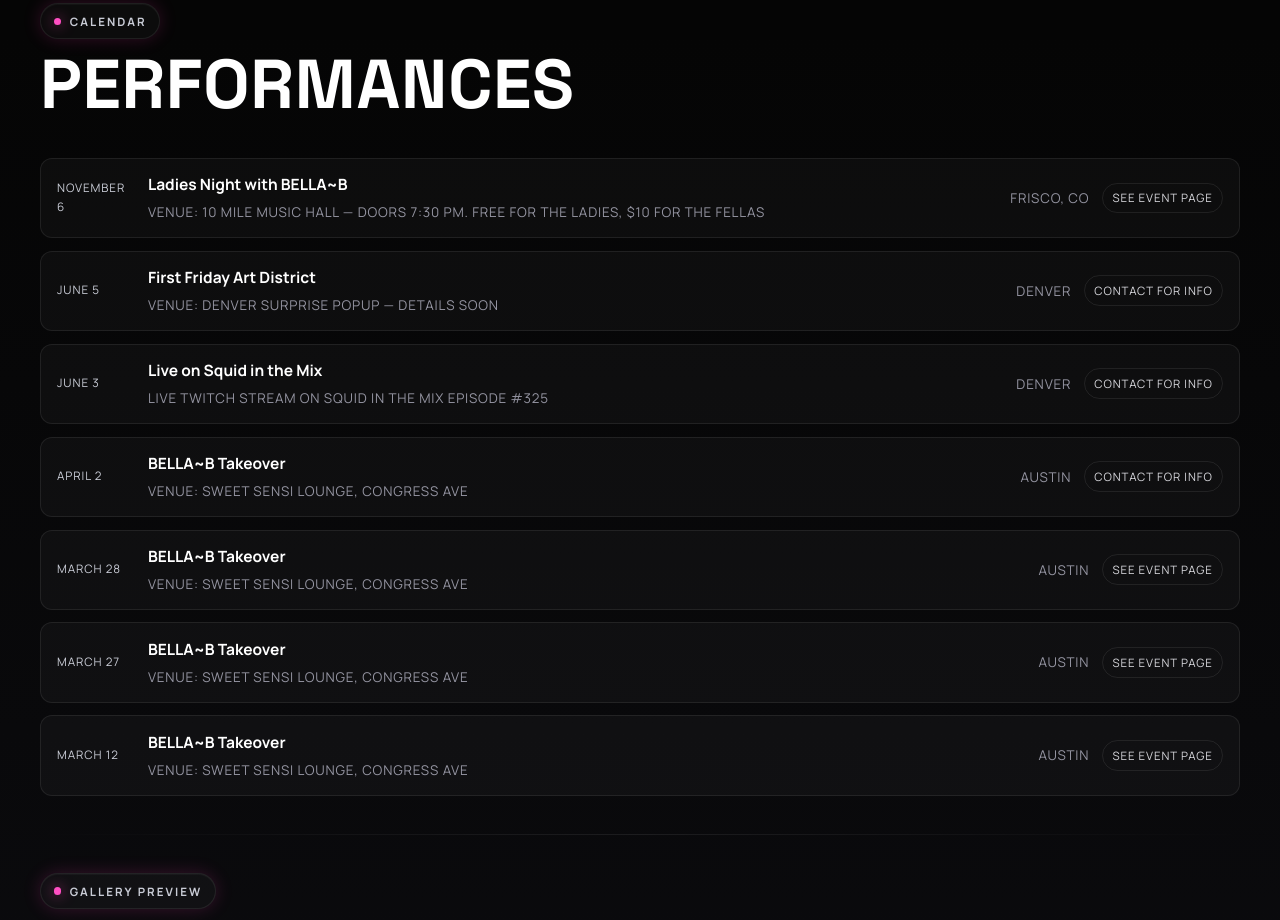
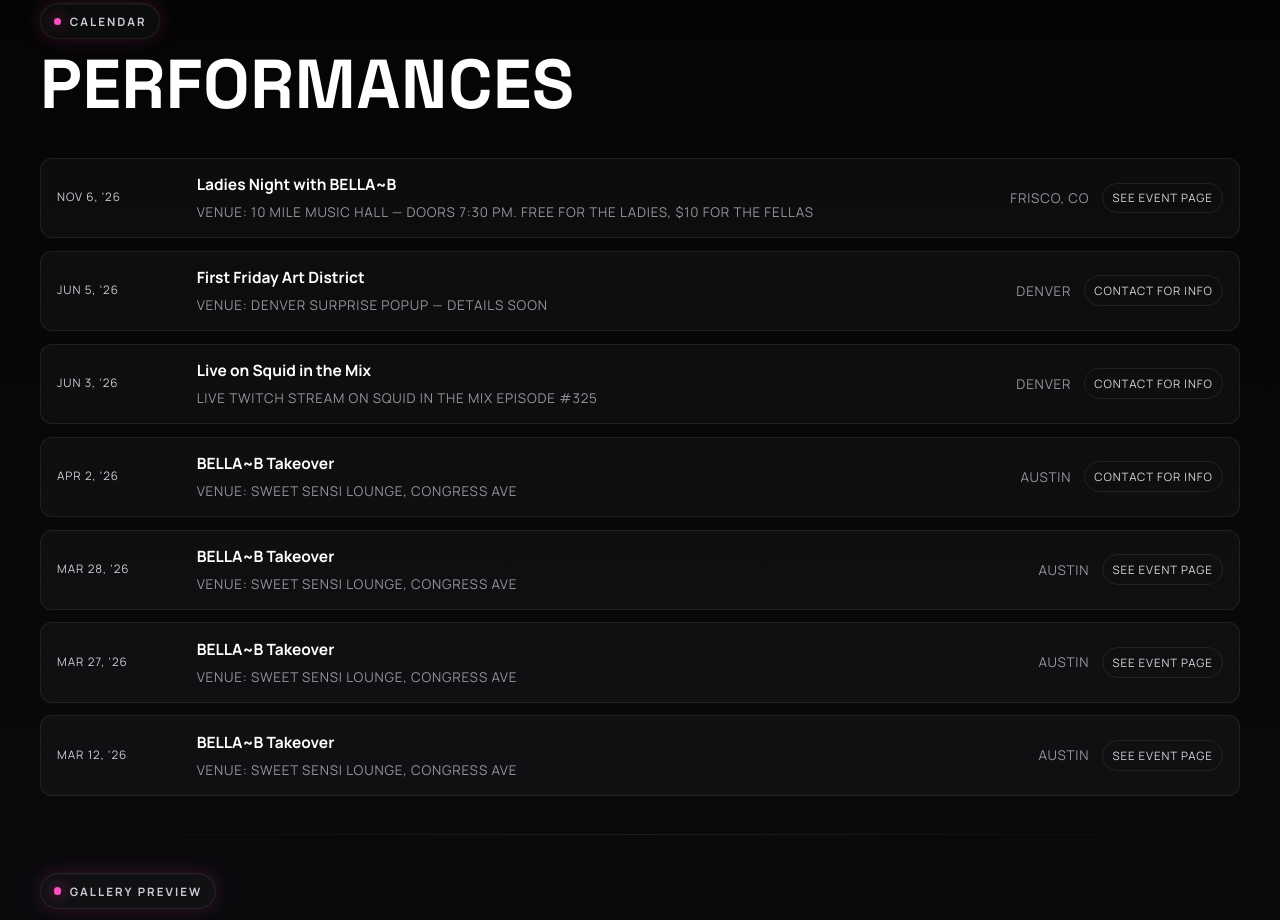
Before and after one commit to jasoncookdesign/djbellab, a plain HTML site: page index.html in a window 1280 px wide. Shown: the part 2930-3850 px from the top of the page. Drawn offline with Linux system fonts and the light colour scheme.

Commit message:
feat: format calendar dates as MMM d, 'YY

```diff
--- a/index.html
+++ b/index.html
@@ -164,7 +164,7 @@
           </header>
           <ul class="event-row reveal">
             <li>
-              <time datetime="2026-11-06">November 6</time>
+              <time datetime="2026-11-06">Nov 6, '26</time>
               <div class="event-main">
                 <strong>Ladies Night with BELLA~B</strong>
                 <span>Venue: 10 Mile Music Hall — Doors 7:30 PM. Free for the ladies, $10 for the fellas</span>
@@ -174,7 +174,7 @@
                 page</a>
             </li>
             <li>
-              <time datetime="2026-06-05">June 5</time>
+              <time datetime="2026-06-05">Jun 5, '26</time>
               <div class="event-main">
                 <strong>First Friday Art District</strong>
                 <span>Venue: Denver Surprise Popup — details soon</span>
@@ -183,7 +183,7 @@
               <a class="event-link" href="mailto:booking@djbellab.com">Contact for info</a>
             </li>
             <li>
-              <time datetime="2026-06-03">June 3</time>
+              <time datetime="2026-06-03">Jun 3, '26</time>
               <div class="event-main">
                 <strong>Live on Squid in the Mix</strong>
                 <span>LIVE TWITCH stream on Squid in the Mix Episode #325</span>
@@ -192,7 +192,7 @@
               <a class="event-link" href="mailto:booking@djbellab.com">Contact for info</a>
             </li>
             <li>
-              <time datetime="2026-04-02">April 2</time>
+              <time datetime="2026-04-02">Apr 2, '26</time>
               <div class="event-main">
                 <strong>BELLA~B Takeover</strong>
                 <span>Venue: Sweet Sensi Lounge, Congress Ave</span>
@@ -201,7 +201,7 @@
               <a class="event-link" href="mailto:booking@djbellab.com">Contact for info</a>
             </li>
             <li>
-              <time datetime="2026-03-28">March 28</time>
+              <time datetime="2026-03-28">Mar 28, '26</time>
               <div class="event-main">
                 <strong>BELLA~B Takeover</strong>
                 <span>Venue: Sweet Sensi Lounge, Congress Ave</span>
@@ -211,7 +211,7 @@
                 page</a>
             </li>
             <li>
-              <time datetime="2026-03-27">March 27</time>
+              <time datetime="2026-03-27">Mar 27, '26</time>
               <div class="event-main">
                 <strong>BELLA~B Takeover</strong>
                 <span>Venue: Sweet Sensi Lounge, Congress Ave</span>
@@ -221,7 +221,7 @@
                 page</a>
             </li>
             <li>
-              <time datetime="2026-03-12">March 12</time>
+              <time datetime="2026-03-12">Mar 12, '26</time>
               <div class="event-main">
                 <strong>BELLA~B Takeover</strong>
                 <span>Venue: Sweet Sensi Lounge, Congress Ave</span>
--- a/styles.css
+++ b/styles.css
@@ -687,7 +687,7 @@ img {
 .event-row li {
   position: relative;
   display: grid;
-  grid-template-columns: 8ch 1fr auto auto;
+  grid-template-columns: 13ch 1fr auto auto;
   gap: 0.8rem;
   align-items: center;
   padding: 0.85rem 1rem;
```
